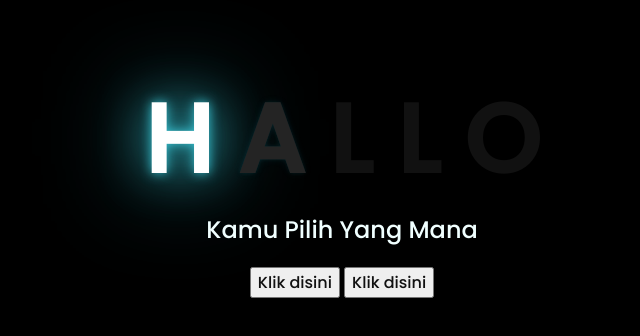
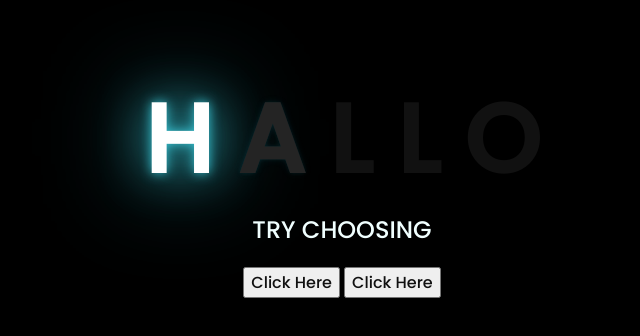
Before and after one commit to HaqiKuy470/Khusushehe, a plain HTML site: page index.html in a window 1280 px wide. Shown: the part 226-562 px from the top of the page, without its empty margins (306-946 px from the left). Drawn offline with Linux system fonts and the light colour scheme.

Commit message:
index.html

```diff
--- a/index.html
+++ b/index.html
@@ -18,14 +18,14 @@
         <span>O</span>
     </div>
     <div class="description">
-        <span>Kamu Pilih Yang Mana</span>
+        <span>TRY CHOOSING</span>
     </div>
     <div class="button">
         <button>
-            <a href="flower/flower.html">Klik disini</a>
+            <a href="flower/flower.html">Click Here</a>
         </button>
         <button>
-        <a href="flower/happybd.html">Klik disini</a>
+        <a href="flower/happybd.html">Click Here</a>
     </button>
     </div>
 </body>
```
